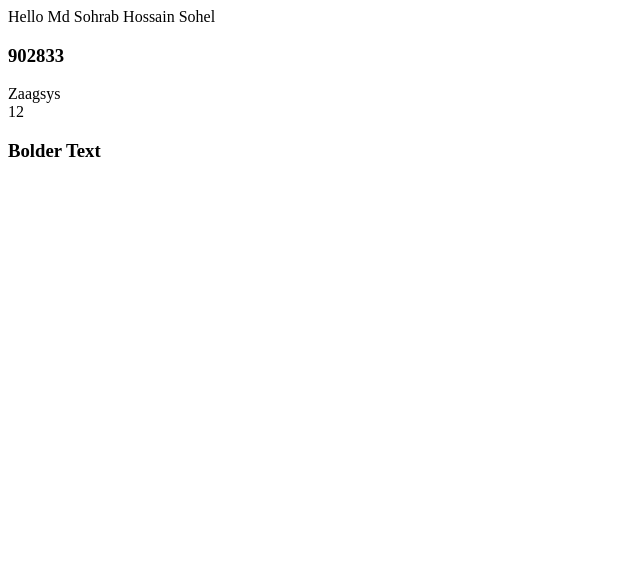
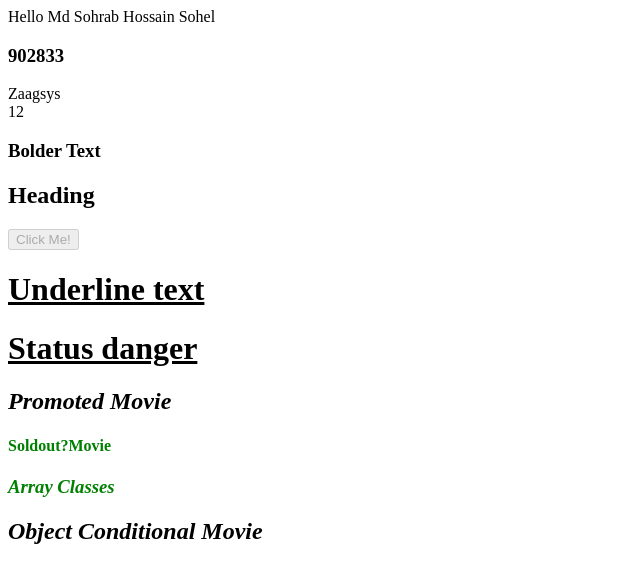
Before and after one commit to sohel902833/vue_start, a Vue app: page / in a window 1280 px wide. Shown: the top 582 px of the page, without its empty margins (0-640 px from the left). Built offline with nearby package versions, Linux system fonts and the light colour scheme.

Commit message:
bind classes completed

```diff
--- a/src/App.vue
+++ b/src/App.vue
@@ -7,18 +7,59 @@
   <div>{{ `${5 + 7}` }}</div>
   <!-- render html into dom -->
   <div v-html="html"></div>
+  <h2 v-bind:id="htmlId">Heading</h2>
+  <button v-bind:disabled="isButtonDisabled">Click Me!</button>
+
+  <!-- importing class -->
+  <h1 class="underline">Underline text</h1>
+  <h1 class="underline" v-bind:class="status">Status {{ status }}</h1>
+  <h2 v-bind:class="isPromoted && 'promoted'">Promoted Movie</h2>
+  <h4 v-bind:class="isSoldout ? 'sold-out' : 'new'">Soldout?Movie</h4>
+  <!-- array bind class  -->
+  <h3 v-bind:class="[isSoldout ? 'sold-out' : 'new', isPromoted && 'promoted']">
+    Array Classes
+  </h3>
+  <!-- object conditional text  -->
+  <h2
+    v-bind:class="{
+      promoted: isPromoted,
+      'sold-out': isSoldout,
+    }"
+  >
+    Object Conditional Movie
+  </h2>
 </template>
 
 <script>
 export default {
   name: "App",
-  data() {
+  data: () => {
     return {
       name: "Md Sohrab Hossain Sohel",
       roll: "902833",
       company: "Zaagsys",
       html: "<h3 onclick='alert('You Hacked')'>Bolder Text</h3>",
+      htmlId: "hello-sohel",
+      isButtonDisabled: true,
+      status: "danger",
+      isPromoted: true,
+      isSoldout: false,
     };
   },
 };
 </script>
+
+<style>
+.underline {
+  text-decoration: underline;
+}
+.promoted {
+  font-style: italic;
+}
+.new {
+  color: green;
+}
+.sold-out {
+  color: red;
+}
+</style>
```
